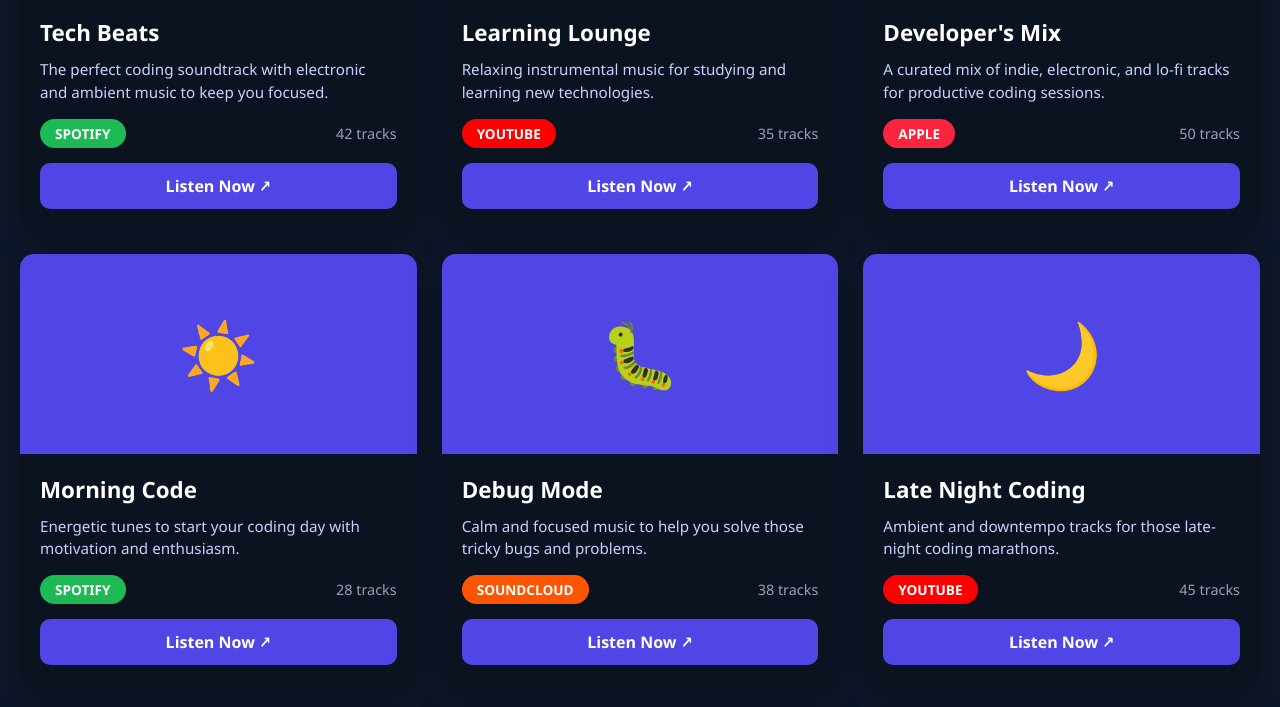
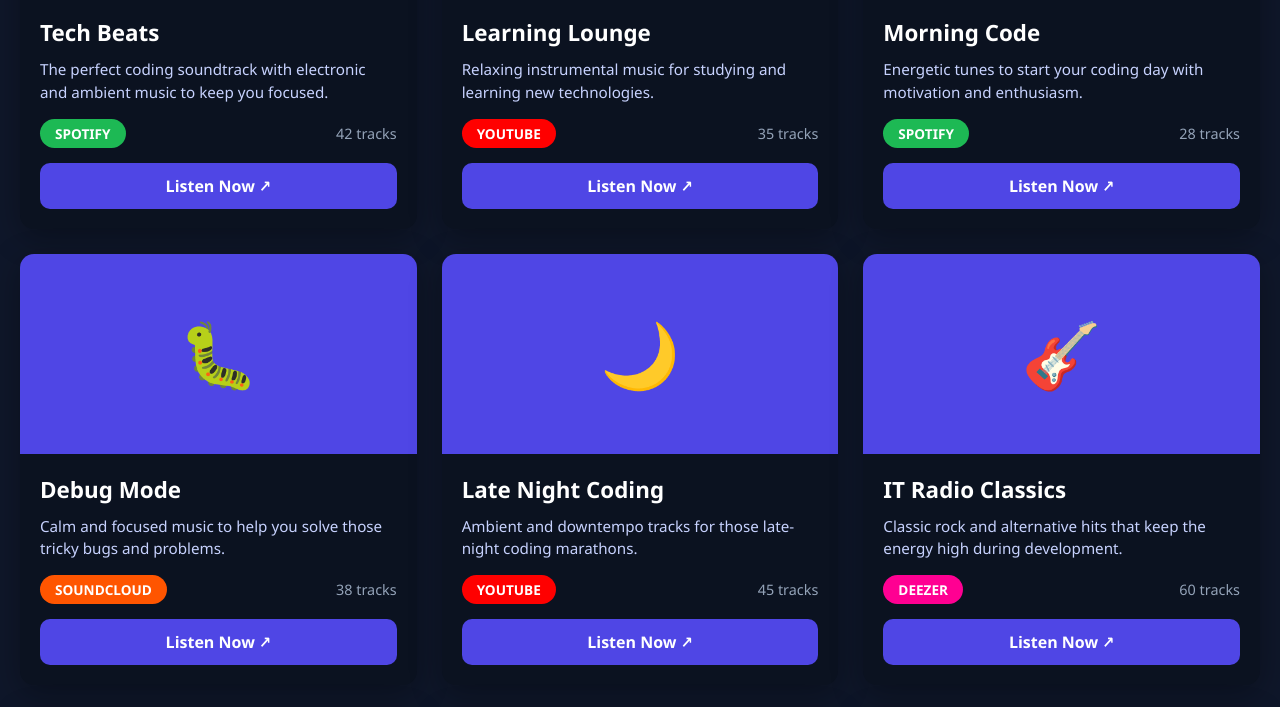
Before and after one commit to IT-Learn-official/Radio-IT-Learn, a plain HTML site: page playlists.html in a window 1280 px wide. Shown: the part 517-1224 px from the top of the page. Drawn offline with Linux system fonts and the light colour scheme.

Commit message:
without am

```diff
--- a/playlists.html
+++ b/playlists.html
@@ -160,7 +160,6 @@
 
         .platform-spotify { background: #1DB954; }
         .platform-youtube { background: #FF0000; }
-        .platform-apple { background: #FA243C; }
         .platform-soundcloud { background: #FF5500; }
         .platform-deezer { background: #FF0092; }
 
@@ -214,7 +213,6 @@
                 <button class="filter-btn active" data-platform="all">All Platforms</button>
                 <button class="filter-btn" data-platform="spotify">Spotify</button>
                 <button class="filter-btn" data-platform="youtube">YouTube</button>
-                <button class="filter-btn" data-platform="apple">Apple Music</button>
                 <button class="filter-btn" data-platform="soundcloud">SoundCloud</button>
                 <button class="filter-btn" data-platform="deezer">Deezer</button>
             </div>
@@ -245,15 +243,6 @@
             },
             {
                 id: 3,
-                title: "Developer's Mix",
-                description: "A curated mix of indie, electronic, and lo-fi tracks for productive coding sessions.",
-                platform: "apple",
-                trackCount: 50,
-                link: "https://music.apple.com/playlist/example3",
-                icon: "💻"
-            },
-            {
-                id: 4,
                 title: "Morning Code",
                 description: "Energetic tunes to start your coding day with motivation and enthusiasm.",
                 platform: "spotify",
@@ -262,7 +251,7 @@
                 icon: "☀️"
             },
             {
-                id: 5,
+                id: 4,
                 title: "Debug Mode",
                 description: "Calm and focused music to help you solve those tricky bugs and problems.",
                 platform: "soundcloud",
@@ -271,7 +260,7 @@
                 icon: "🐛"
             },
             {
-                id: 6,
+                id: 5,
                 title: "Late Night Coding",
                 description: "Ambient and downtempo tracks for those late-night coding marathons.",
                 platform: "youtube",
@@ -280,7 +269,7 @@
                 icon: "🌙"
             },
             {
-                id: 7,
+                id: 6,
                 title: "IT Radio Classics",
                 description: "Classic rock and alternative hits that keep the energy high during development.",
                 platform: "deezer",
@@ -289,7 +278,7 @@
                 icon: "🎸"
             },
             {
-                id: 8,
+                id: 7,
                 title: "JavaScript Jams",
                 description: "Upbeat and modern tracks for frontend developers and JavaScript enthusiasts.",
                 platform: "spotify",
@@ -298,16 +287,7 @@
                 icon: "⚡"
             },
             {
-                id: 9,
-                title: "Python Grooves",
-                description: "Smooth jazz and funk beats for Python developers and data scientists.",
-                platform: "apple",
-                trackCount: 41,
-                link: "https://music.apple.com/playlist/example9",
-                icon: "🐍"
-            },
-            {
-                id: 10,
+                id: 8,
                 title: "DevOps Vibes",
                 description: "Electronic and techno music for system administrators and DevOps engineers.",
                 platform: "soundcloud",
@@ -316,7 +296,7 @@
                 icon: "⚙️"
             },
             {
-                id: 11,
+                id: 9,
                 title: "Algorithm Anthems",
                 description: "Intense and rhythmic music for tackling complex algorithms and data structures.",
                 platform: "youtube",
@@ -325,7 +305,7 @@
                 icon: "🧮"
             },
             {
-                id: 12,
+                id: 10,
                 title: "Database Dreams",
                 description: "Chill and structured music for database design and optimization work.",
                 platform: "deezer",
```
